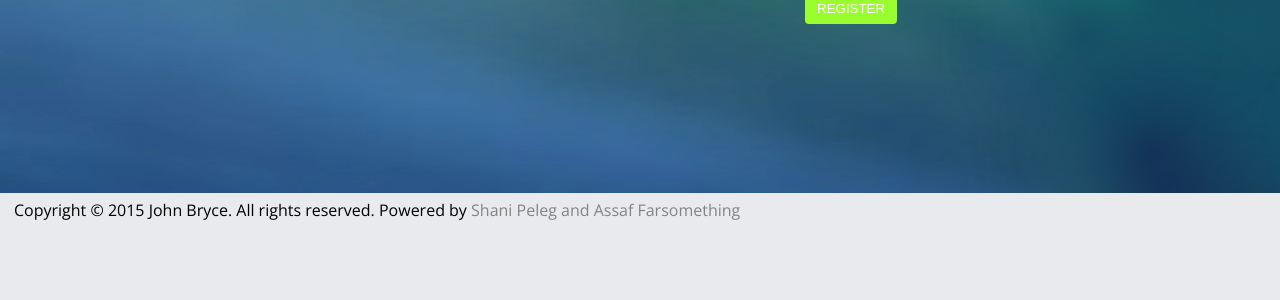
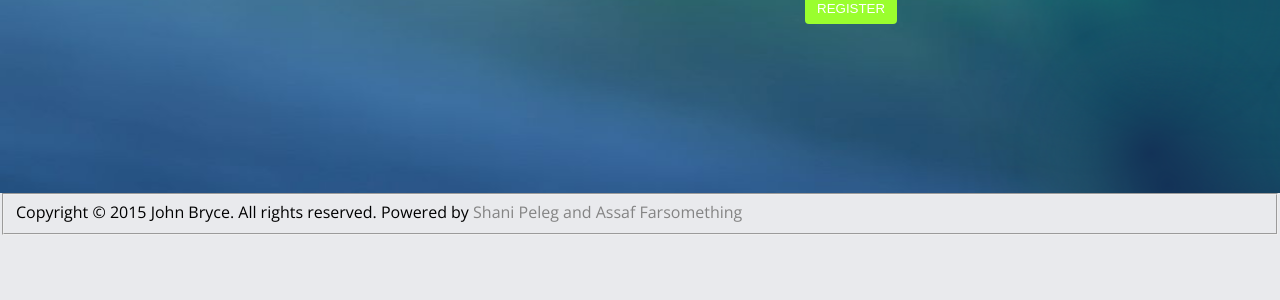
Before and after one commit to Assaffr/sociality-, a PHP site: page / in a window 1280 px wide. Shown: the part 453-753 px from the top of the page. Run offline with PHP 8.4, Linux system fonts and the light colour scheme; data that the repository does not hold is empty; some libraries are stand-ins or nearby versions.

Commit message:
Revert "fixes :100: :"
This reverts commit b3f98964b5bd70203c87c8f09c161668c8a4df18.

```diff
--- a/css/main.css
+++ b/css/main.css
@@ -381,7 +381,3 @@ aside {
 	position: absolute;
 	z-index: 1000;
 }
-
-fieldset{
-	border: none;
-}
--- a/functions.js
+++ b/functions.js
@@ -282,10 +282,6 @@ function showFirstPosts(){
 *	@return (type) (name) none
 */
 function loadMorePosts(){ //I think this doesn't work /=
-					// this works super well! when there are a lot of posts ;)
-					//needs fixing to figure out how many posts it recieves and how it'll react based on that
-	//IMPORTANT NOTE!!! when you try to click the button for load more posts, it tries to click on
-	//the footer. try to inspect element and you'll see what i mean!
 
 	$offset+= 3;
 	$.ajax({
--- a/script/home.js
+++ b/script/home.js
@@ -12,6 +12,6 @@
 						$("#loader").fadeOut("slow");
 					});
 
-					getSixPack(100034) // add the 6 friend to the home page
+					getSixPack(2) // add the 6 friend to the home page
 
 	});
```
